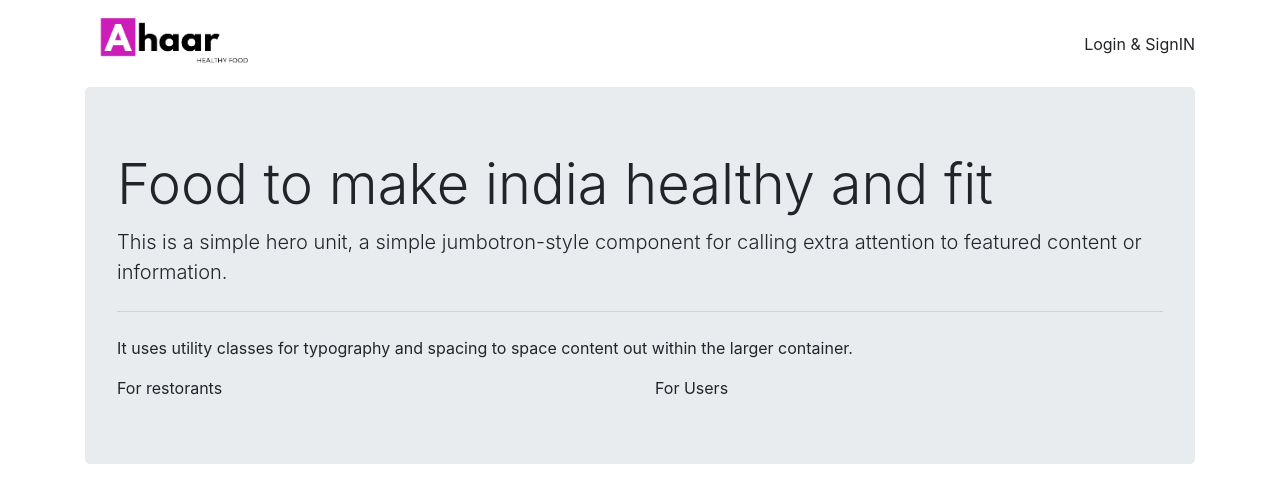
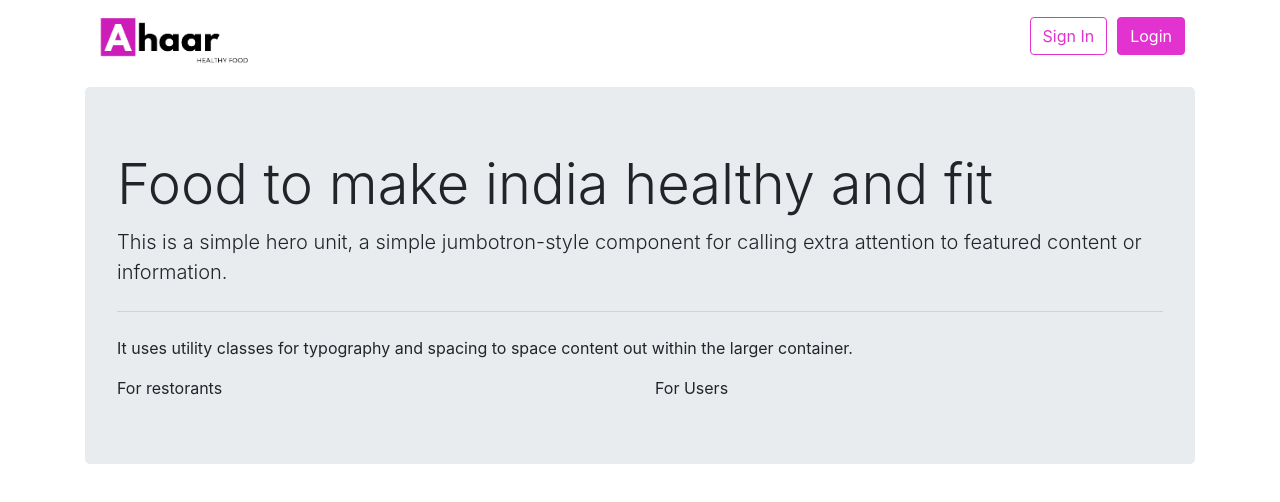
Before and after one commit to Krishankant94/Ahaar, a React (Create React App) app in the folder client/: page /home in a window 1280 px wide. Shown: the top 502 px of the page. Built offline with nearby package versions, Linux system fonts and the light colour scheme.

Commit message:
Common Button UI

```diff
--- a/client/public/index.html
+++ b/client/public/index.html
@@ -2,8 +2,13 @@
 <html lang="en">
   <head>
     <meta charset="utf-8" />
-    <link rel="icon" href="%PUBLIC_URL%/favicon.ico" />
-    <link rel="stylesheet" href="https://stackpath.bootstrapcdn.com/bootstrap/4.4.1/css/bootstrap.min.css" integrity="sha384-Vkoo8x4CGsO3+Hhxv8T/Q5PaXtkKtu6ug5TOeNV6gBiFeWPGFN9MuhOf23Q9Ifjh" crossorigin="anonymous">
+    <link rel="icon" href="./favicon.ico" />
+    <link
+      rel="stylesheet"
+      href="https://stackpath.bootstrapcdn.com/bootstrap/4.4.1/css/bootstrap.min.css"
+      integrity="sha384-Vkoo8x4CGsO3+Hhxv8T/Q5PaXtkKtu6ug5TOeNV6gBiFeWPGFN9MuhOf23Q9Ifjh"
+      crossorigin="anonymous"
+    />
     <meta name="viewport" content="width=device-width, initial-scale=1" />
     <meta name="theme-color" content="#000000" />
 
@@ -26,20 +31,10 @@
       work correctly both with client-side routing and a non-root public URL.
       Learn how to configure a non-root public URL by running `npm run build`.
     -->
-    <title>React App</title>
+    <title>Ahaar</title>
   </head>
   <body>
     <noscript>You need to enable JavaScript to run this app.</noscript>
     <div id="root"></div>
-    <!--
-      This HTML file is a template.
-      If you open it directly in the browser, you will see an empty page.
-
-      You can add webfonts, meta tags, or analytics to this file.
-      The build step will place the bundled scripts into the <body> tag.
-
-      To begin the development, run `npm start` or `yarn start`.
-      To create a production bundle, use `npm run build` or `yarn build`.
-    -->
   </body>
 </html>
--- a/client/src/app.styles.scss
+++ /dev/null
@@ -1 +0,0 @@
-@import "./components/ahaar-common-ui/header/header.styles.scss";
--- /dev/null
+++ b/client/src/components/ahaar-common-ui/button/button.style.scss
@@ -0,0 +1,28 @@
+/**********PRIMARY BUTTON*******************/
+.btn-primary-ah {
+  color: $ahaar_white;
+  background-color: $ahaar_primary;
+  border-color: $ahaar_primary;
+  &:hover {
+    color: $ahaar_white;
+    background-color: $ahaar_primary_dark;
+    border-color: $ahaar_primary_dark;
+  }
+  &:focus {
+    box-shadow: 0 0 0 0.2rem $ahaar_primary_light;
+  }
+}
+
+/**********SECONDARY BUTTON*******************/
+.btn-secondary-ah {
+  color: $ahaar_primary;
+  border-color: $ahaar_primary;
+  &:hover {
+    color: $ahaar_white;
+    background-color: $ahaar_primary_dark;
+    border-color: $ahaar_primary_dark;
+  }
+  &:focus {
+    box-shadow: 0 0 0 0.2rem $ahaar_primary_light;
+  }
+}
--- /dev/null
+++ b/client/src/components/ahaar-common-ui/button/index.js
@@ -0,0 +1,14 @@
+import React from "react";
+
+const Button = ({ children, onClick, primary, secondary }) => {
+  return (
+    <button
+      className={`btn ahaar-btn ${primary && "btn-primary-ah"}  ${secondary &&
+        "btn-secondary-ah"}`}
+      onClick={onClick}
+    >
+      {children}
+    </button>
+  );
+};
+export default Button;
--- a/client/src/components/ahaar-common-ui/header/Header.js
+++ b/client/src/components/ahaar-common-ui/header/Header.js
@@ -1,5 +1,6 @@
 import React from "react";
 import logo from "../../../ahaar.png";
+import Button from "../button";
 
 export default Headers = () => {
   return (
@@ -11,7 +12,16 @@ export default Headers = () => {
           </a>
         </div>
         <nav className="main-navigation"></nav>
-        <nav className="main-navigation-right">Login & SignIN</nav>
+        <nav className="main-navigation-right">
+          <ul>
+            <li>
+              <Button secondary>Sign In</Button>
+            </li>
+            <li>
+              <Button primary>Login</Button>
+            </li>
+          </ul>
+        </nav>
       </div>
     </header>
   );
--- a/client/src/components/ahaar-common-ui/header/header.styles.scss
+++ b/client/src/components/ahaar-common-ui/header/header.styles.scss
@@ -19,5 +19,14 @@
       background-color: transparent;
       flex: 1;
     }
+    .main-navigation-right {
+      ul {
+        display: flex;
+        list-style: none;
+        li {
+          margin-right: 10px;
+        }
+      }
+    }
   }
 }
--- a/client/src/index.js
+++ b/client/src/index.js
@@ -1,6 +1,6 @@
 import React from "react";
 import ReactDOM from "react-dom";
 import App from "./App";
-import "./app.styles.scss";
+import "./styles/app.styles.scss";
 
 ReactDOM.render(<App />, document.getElementById("root"));
--- /dev/null
+++ b/client/src/styles/app.styles.scss
@@ -0,0 +1,3 @@
+@import "./colors.scss";
+@import "../components/ahaar-common-ui/header/header.styles.scss";
+@import "../components//ahaar-common-ui/button/button.style.scss";
--- /dev/null
+++ b/client/src/styles/colors.scss
@@ -0,0 +1,4 @@
+$ahaar_primary: #e232cf;
+$ahaar_primary_dark: #cc1db9;
+$ahaar_primary_light: #e64dd540;
+$ahaar_white: #fff;
```
Also changed, not shown: client/public/logo192.png (deleted), client/public/logo512.png (deleted), client/src/components/ahaar-common-ui/button/Button.js (deleted).
